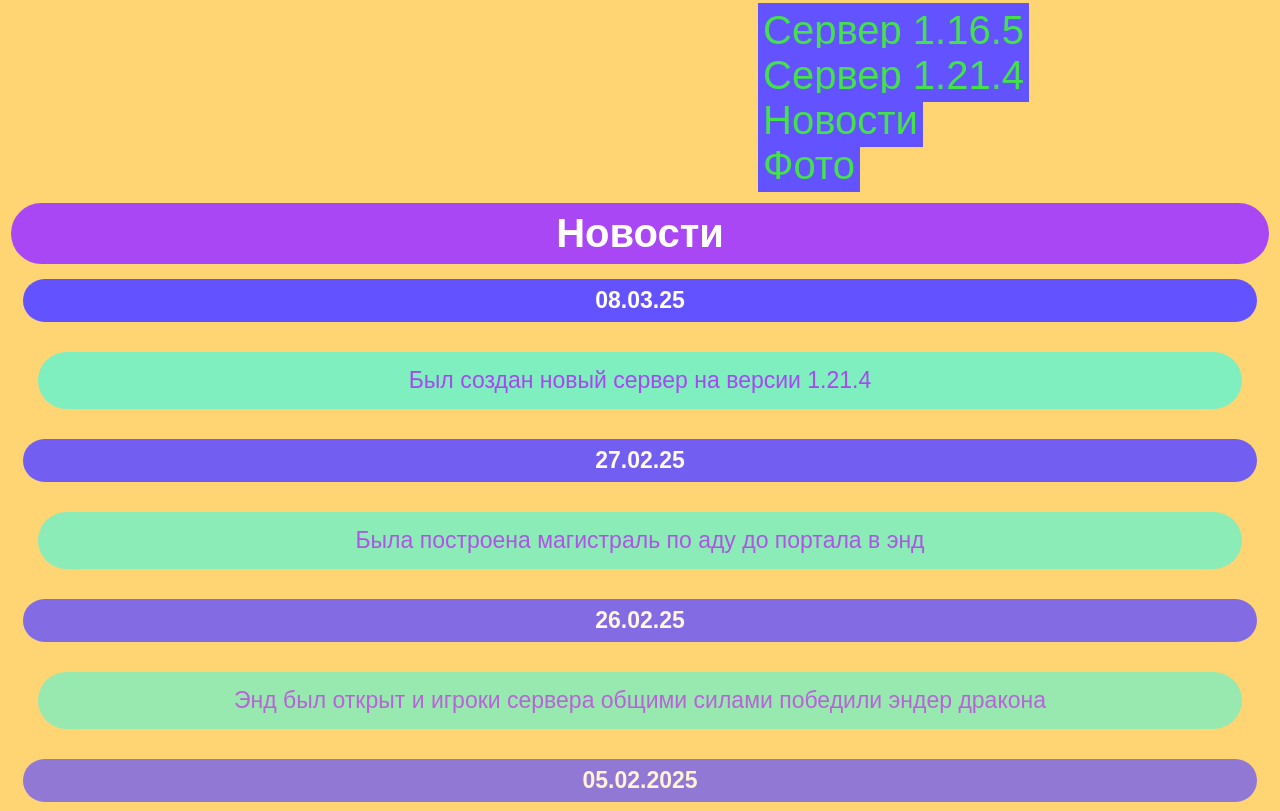
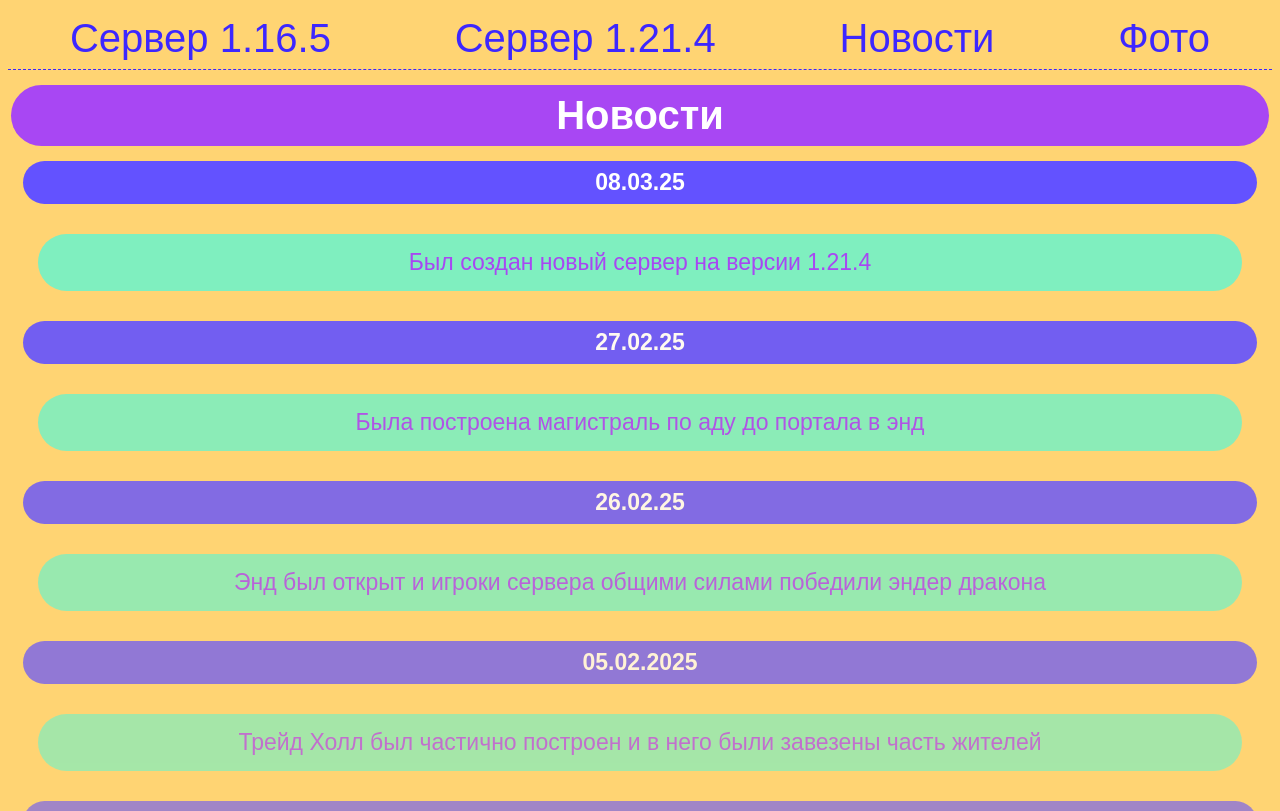
Before and after one commit to Aboba2313/Server-Minecraft-News, a plain HTML site: page index.html in a window 1280 px wide. Shown: the top 811 px of the page. Drawn offline with Linux system fonts and the light colour scheme.

Commit message:
Update styleabc.css

```diff
--- a/styleabc.css
+++ b/styleabc.css
@@ -77,11 +77,21 @@ h3 {
     width: 30px;
 }
 
-a {
-    background-color: #6352ff;
+nav a {
     text-decoration: none;
-    color: #43e24b;
+    color: #3d27ff;
     font-size: 40px;
-    margin: 10px 180px 10px 750px;
-    padding: 5px;
+    padding: 8px;
 }
+
+nav {
+    display: flex;
+    justify-content:space-around;
+    border-bottom:1px dashed #3d27ff ;
+}
+
+p a {
+    font-size: 40px;
+    text-decoration: none;
+    color: white;
+}
```
